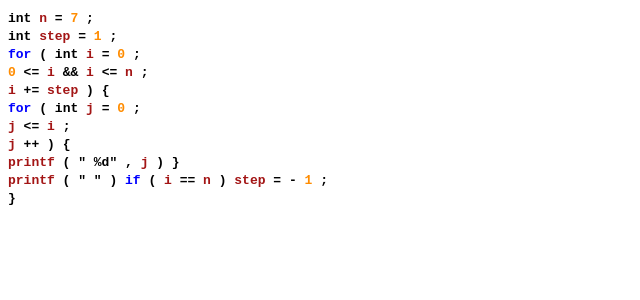
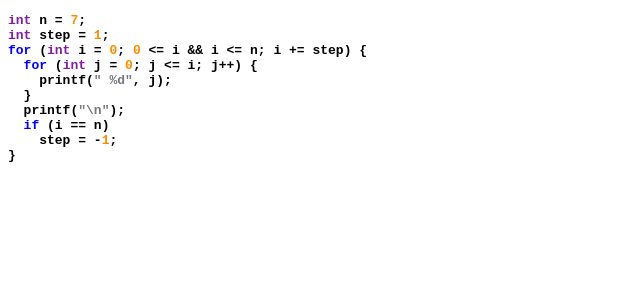
Before and after one commit to Explik/c-simulator-1, a Vue app: page / in a window 1280 px wide. Shown: the top 300 px of the page, without its empty margins (0-640 px from the left). Built offline with nearby package versions, Linux system fonts and the light colour scheme.

Commit message:
Fixing code formatting

```diff
--- a/src/App.vue
+++ b/src/App.vue
@@ -41,9 +41,11 @@
               intDeclaration(j, intConstant(0)),
               statement(lessThanOrEqual(j, i)),
               statement(increment(j)),
-              block(invoke(printf, stringConstant(" %d"), j))
+              block(
+                  statement(invoke(printf, stringConstant(" %d"), j))
+              )
           ),
-          invoke(printf, stringConstant("\n")),
+          statement(invoke(printf, stringConstant("\n"))),
           iff(equal(i, n), statement(assign(step, intConstant(-1))))
       )
   )
--- a/src/components/SimulatorComponent.vue
+++ b/src/components/SimulatorComponent.vue
@@ -9,6 +9,7 @@
 import {symbolList} from "@/simulator/symbol";
 import SourceComponent from "@/components/SourceComponent";
 import VariableComponent from "@/components/VariableComponent";
+import {substitute} from "@/simulator/tree";
 
 export default {
   name: 'SimulatorComponent',
@@ -23,7 +24,12 @@
   },
   computed: {
     symbols: function() {
-      return (this.state.root.flatMap(symbolList));
+      const target = this.state.statement;
+      const replacement = this.state.expression;
+      const substituteExpression = n => substitute(n, target, replacement);
+      const getSymbolList = n => [...symbolList(n), { value: "\n", node: n }];
+
+      return this.state.root.map(substituteExpression).flatMap(getSymbolList);
     }
   }
 }
--- a/src/components/SourceComponent.vue
+++ b/src/components/SourceComponent.vue
@@ -1,10 +1,5 @@
 <template>
-  <code>
-    <span v-for="symbol in allSymbols" :key="symbol.node" :class="symbol.type">
-      {{symbol.value}}
-      <br v-if="symbol.value.trim() === ';' || symbol.value.trim() === '{' || symbol.value.trim() === '}'"/>
-    </span>
-  </code>
+  <pre><code v-html="preformattedContent" class="source-component-code"></code></pre>
 </template>
 
 <script>
@@ -16,32 +11,52 @@
     symbols: {type: Array, required: true}
   },
   computed: {
-    allSymbols: function() {
-      return highlightSyntax(this.symbols);
+    preformattedContent: function() {
+      let buffer = "";
+      const symbols = highlightSyntax(this.symbols);
+
+      for(let symbol of symbols) {
+        if (this.hasCssClass(symbol)) {
+          buffer += `<span class="source-component-${symbol.type}">${symbol.value}</span>`;
+        }
+        else buffer += symbol.value;
+      }
+      return buffer;
+    }
+  },
+  methods: {
+    hasCssClass: function(symbol) {
+      const cssClasses = [
+          "include", "identifier", "keyword", "type", "numeral", "string"
+      ];
+      return cssClasses.includes(symbol.type);
     }
   }
 }
 </script>
 
-<style scoped>
-  code {
+<style>
+  .source-component-code {
     font-family: monospace;
     font-weight: 900;
     color: #000;
   }
-  .include {
+  .source-component-include {
     color: #2b91af;
   }
-  .identifier {
-    color: #a31515;
+  .source-component-identifier {
+    //color: #a31515;
   }
-  .keyword {
+  .source-component-keyword {
     color: #00f;
   }
-  .type {
-    //color: #2b91af;
+  .source-component-type {
+    color: #811e99;
   }
-  .numeral {
+  .source-component-numeral {
     color: darkorange;
   }
+  .source-component-string {
+    color: #77787d;
+  }
 </style>
--- a/src/simulator/symbol.js
+++ b/src/simulator/symbol.js
@@ -130,7 +130,7 @@
         return [
             { value: "if (", node: node },
             ...symbolList(node.condition, depth),
-            { value: ")\n" + indentation(depth), node: node },
+            { value: ")\n" + indentation(depth + 1), node: node },
             ...symbolList(node.body, depth)
         ];
     }
@@ -139,14 +139,15 @@
 function symbolListBlock(node, depth) {
     const statementList = [];
     for(let i = 0; i < node.statements.length; i++) {
-        statementList.push({ value: indentation(depth), node });
+        const newLine =  i !== 0 ? "\n" : "";
+        statementList.push({ value: newLine + indentation(depth), node });
         symbolList(node.statements[i], depth).forEach(s => statementList.push(s));
     }
 
     return [
         { value: "{\n", node: node },
         ...statementList,
-        { value: "\n}", node: node }
+        { value: "\n" + indentation(depth - 1) + "}", node: node }
     ];
 }
 
--- a/src/simulator/tree.js
+++ b/src/simulator/tree.js
@@ -28,7 +28,8 @@
 }
 
 function stringConstant(value) {
-    return constant(value, "char*");
+    const newValue = value.replace("\n", "\\n");
+    return constant(newValue, "char*");
 }
 
 function statement(expr) {
@@ -488,6 +489,97 @@
     throw new Error("Unsupported node " + JSON.stringify(node));
 }
 
+
+function applyBinaryOperator(node, callback) {
+    const left = callback(node.left);
+    const right = callback(node.right);
+    return withRight(withLeft(node, left), right);
+}
+
+function applyLeftOperator(node, callback) {
+    const identifier = callback(node.identifier);
+    return withIdentifier(node, identifier);
+}
+
+function applyAssignOperator(node, callback) {
+    const identifier = callback(node.identifier);
+    const value = callback(node.value);
+    return withValue(withIdentifier(node, identifier), value);
+}
+
+function applyInvokeOperator(node, callback) {
+    const identifier = callback(node.identifier);
+    const args = node.arguments.map(callback);
+    return invoke(identifier, ...args);
+}
+
+function applyBlockStatement(node, callback) {
+    const statements = node.statements.map(callback);
+    return withStatements(node, statements);
+}
+
+function applyExpressionStatement(node, callback) {
+    const value = callback(node.value);
+    return withValue(node, value);
+}
+
+function applyForLoopStatement(node, callback) {
+    const initializer = callback(node.initializer);
+    const condition = callback(node.condition);
+    const update = callback(node.update);
+    const body = callback(node.body);
+
+    return forLoop(initializer, condition, update, body);
+}
+
+function applyIfStatement(node, callback) {
+    const condition = callback(node.condition);
+    const body = callback(node.body);
+    return iff(condition, body);
+}
+
+function apply(node, callback) {
+    if(node.type === "statement") {
+        if (node.statementType === "block")
+            return applyBlockStatement(node, callback);
+        if (node.statementType === "declaration")
+            return applyAssignOperator(node, callback);
+        if (node.statementType === "expression")
+            return applyExpressionStatement(node, callback);
+        if (node.statementType === "for-loop")
+            return applyForLoopStatement(node, callback);
+        if (node.statementType === "if")
+            return applyIfStatement(node, callback);
+        throw new Error("Unsupported statementType " + node.statementType);
+    }
+    if (node.type === "expression") {
+        if (node.operator === "and")
+            return applyBinaryOperator(node, callback);
+        if (node.operator === "equal")
+            return applyBinaryOperator(node, callback);
+        if (node.operator === "less-than-or-equal")
+            return applyBinaryOperator(node, callback);
+        if (node.operator === "assign")
+            return applyAssignOperator(node, callback);
+        if (node.operator === "add-assign")
+            return applyAssignOperator(node, callback);
+        if (node.operator === "increment")
+            return applyLeftOperator(node, callback);
+        if (node.operator === "invoke")
+            return applyInvokeOperator(node, callback);
+        throw new Error("Unsupported operator " + node.operator);
+    }
+    if (node.type === "constant")
+        return callback(node);
+    if (node.type === "identifier")
+        return callback(node);
+    throw new Error("Unsupported node " + JSON.stringify(node));
+}
+
+function substitute(root, target, replacement) {
+    return apply(root, (n) => n === target ? replacement : n);
+}
+
 export {
     identifier,
     declaration,
@@ -541,5 +633,6 @@
     withBody,
     withStatements,
     numericalValue,
-    flatten
+    flatten,
+    substitute
 };
```
